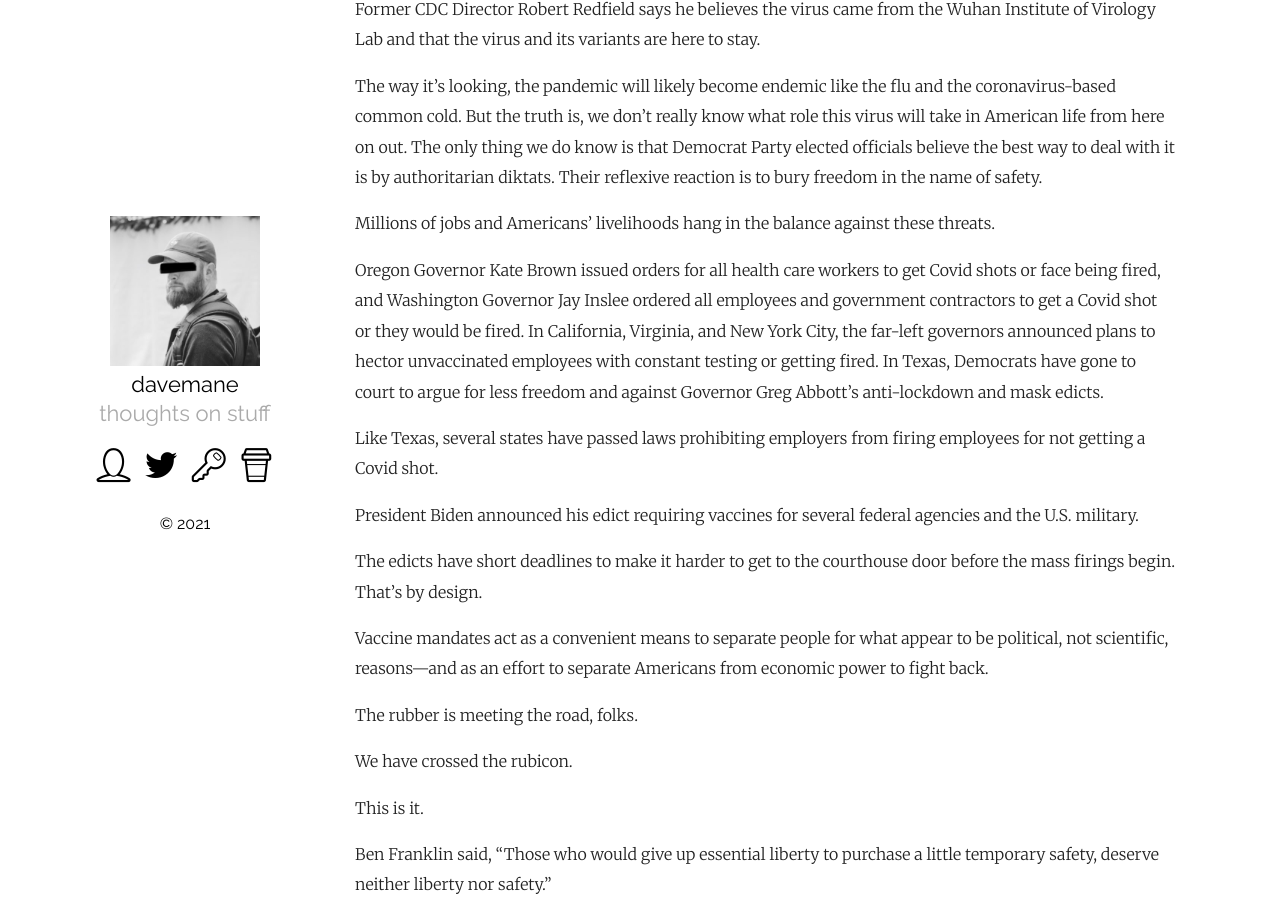
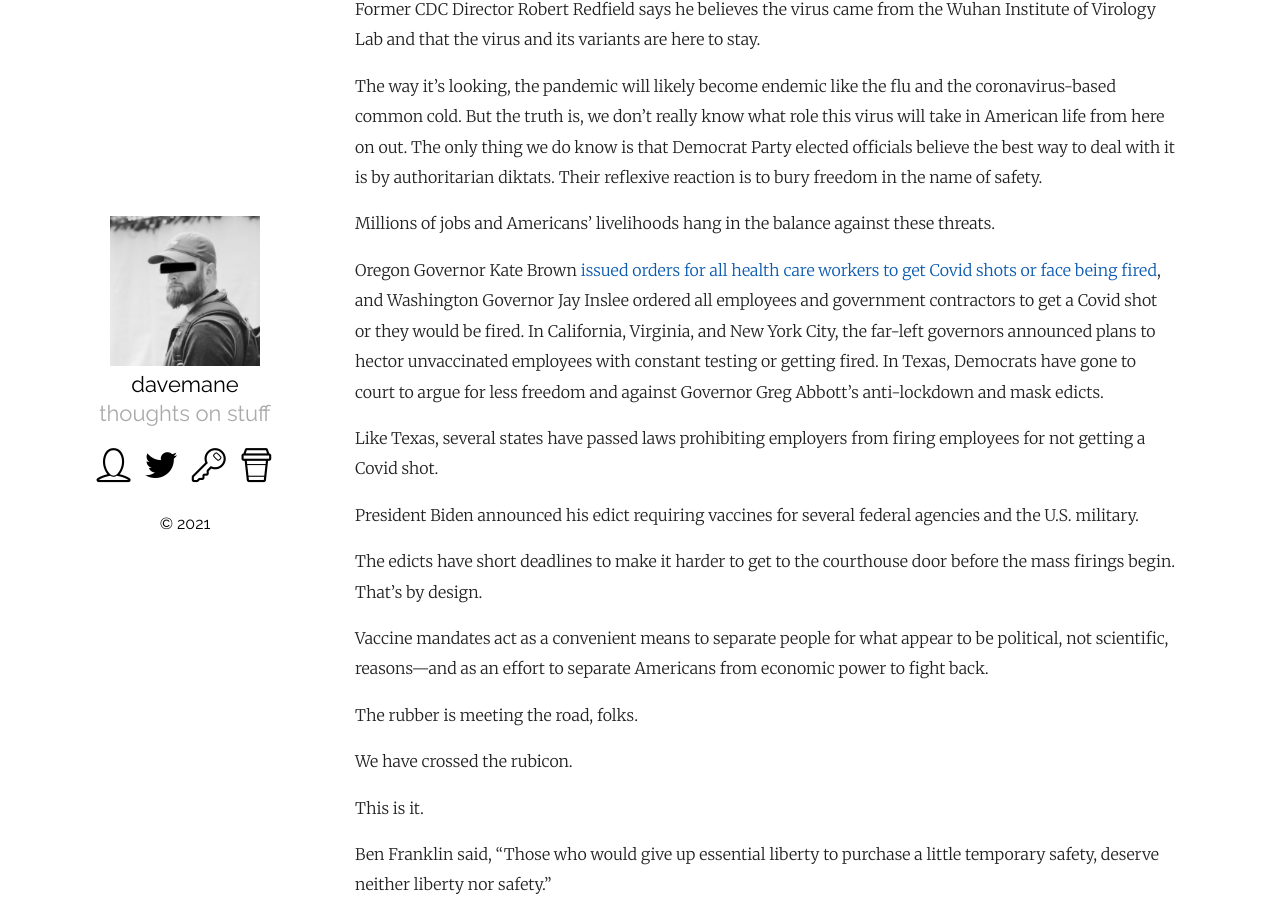
Before and after one commit to davemane/calvinelliot, a Jekyll site: the page built from _posts/2021-08-16-16.markdown, in a window 1280 px wide and 900 px high, scrolled down 409 px. Built offline with Jekyll 4.4.1, drawn with Linux system fonts in a browser that asks for light colours; part of the change alters nothing that is shown.

```diff
--- a/_posts/2021-08-16-16.markdown
+++ b/_posts/2021-08-16-16.markdown
@@ -18,7 +18,7 @@ The way it’s looking, the pandemic will likely become endemic like the flu and
 
 Millions of jobs and Americans’ livelihoods hang in the balance against these threats.
 
-Oregon Governor Kate Brown issued orders for all health care workers to get Covid shots or face being fired, and Washington Governor Jay Inslee ordered all employees and government contractors to get a Covid shot or they would be fired. In California, Virginia, and New York City, the far-left governors announced plans to hector unvaccinated employees with constant testing or getting fired. In Texas, Democrats have gone to court to argue for less freedom and against Governor Greg Abbott’s anti-lockdown and mask edicts.
+Oregon Governor Kate Brown [issued orders for all health care workers to get Covid shots or face being fired](https://katu.com/news/local/oha-requires-healthcare-workers-to-be-vaccinated-against-covid-19-or-be-tested-weekly), and Washington Governor Jay Inslee ordered all employees and government contractors to get a Covid shot or they would be fired. In California, Virginia, and New York City, the far-left governors announced plans to hector unvaccinated employees with constant testing or getting fired. In Texas, Democrats have gone to court to argue for less freedom and against Governor Greg Abbott’s anti-lockdown and mask edicts.
 
 Like Texas, several states have passed laws prohibiting employers from firing employees for not getting a Covid shot.
 
```
